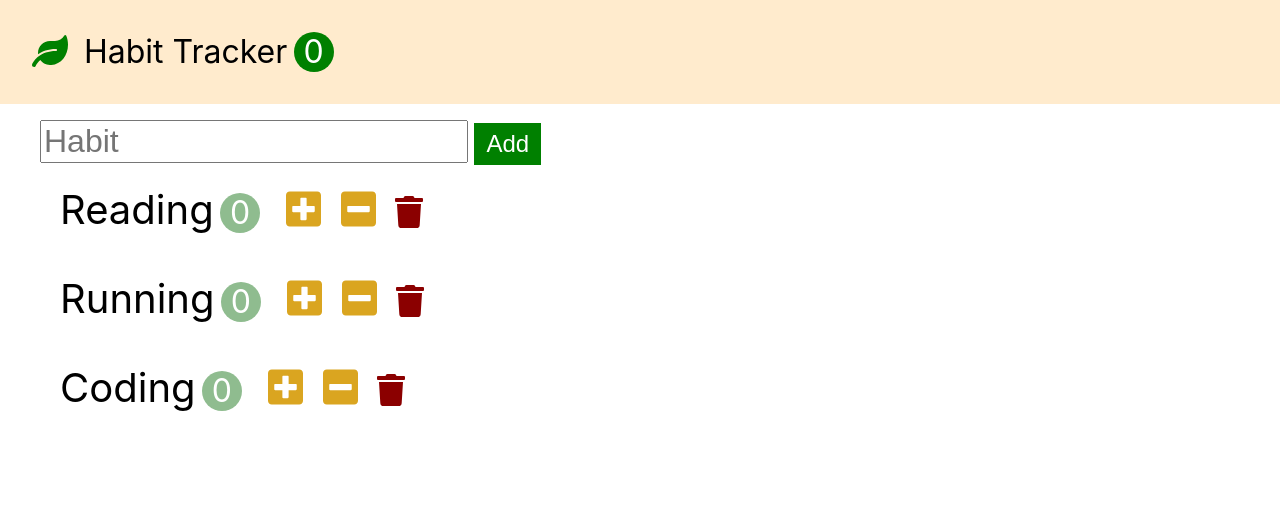
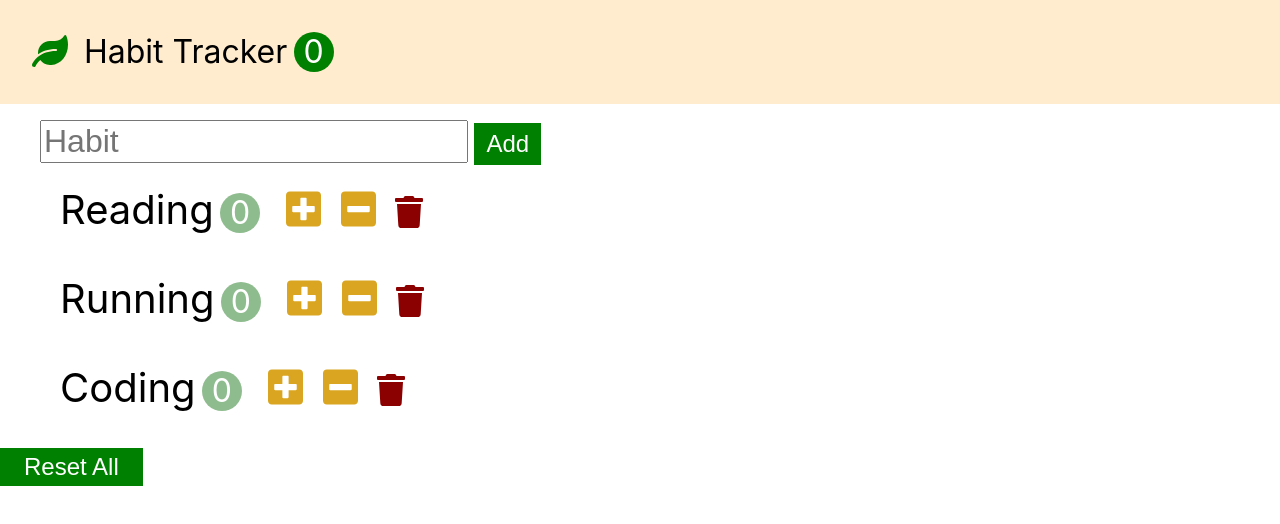
Before and after one commit to JayeHa/react-habit-tracker-ellie, a React (Create React App) app: page / in a window 1280 px wide. Shown: the top 524 px of the page. Built offline with nearby package versions, Linux system fonts and the light colour scheme.

Commit message:
4.13 Reset 처리 하기

```diff
--- a/src/app.css
+++ b/src/app.css
@@ -87,3 +87,10 @@
   font-size: 2rem;
   color: darkred;
 }
+
+.habits-reset{
+  font-size: 1.5rem;
+  padding: 0.2em 1em;
+  background-color: green;
+  color: white;
+}
--- a/src/app.jsx
+++ b/src/app.jsx
@@ -37,6 +37,15 @@
   this.setState({habits});
 }
 
+handleReset = () => {
+  const habits = this.state.habits.map(habit => {
+    habit.count = 0;
+    return habit;
+  });
+  this.setState({habits});
+}
+
+
   render() {
     return(
       <>
@@ -47,6 +56,7 @@
         onDecrement={this.handleDecrement}
         onDelete = {this.handleDelete}
         onAdd={this.handleAdd}
+        onReset={this.handleReset}
       />
       </>
     );
--- a/src/components/habits.jsx
+++ b/src/components/habits.jsx
@@ -19,7 +19,6 @@
         this.props.onAdd(name);
     }
 
-
     render() {
         return (
             <>
@@ -34,8 +33,8 @@
                     onDelete = {this.handleDelete}
                     />
                 ))}
-
             </ul>
+            <button className="habits-reset" onClick={this.props.onReset}>Reset All</button>
         </>
         );
     }
```
